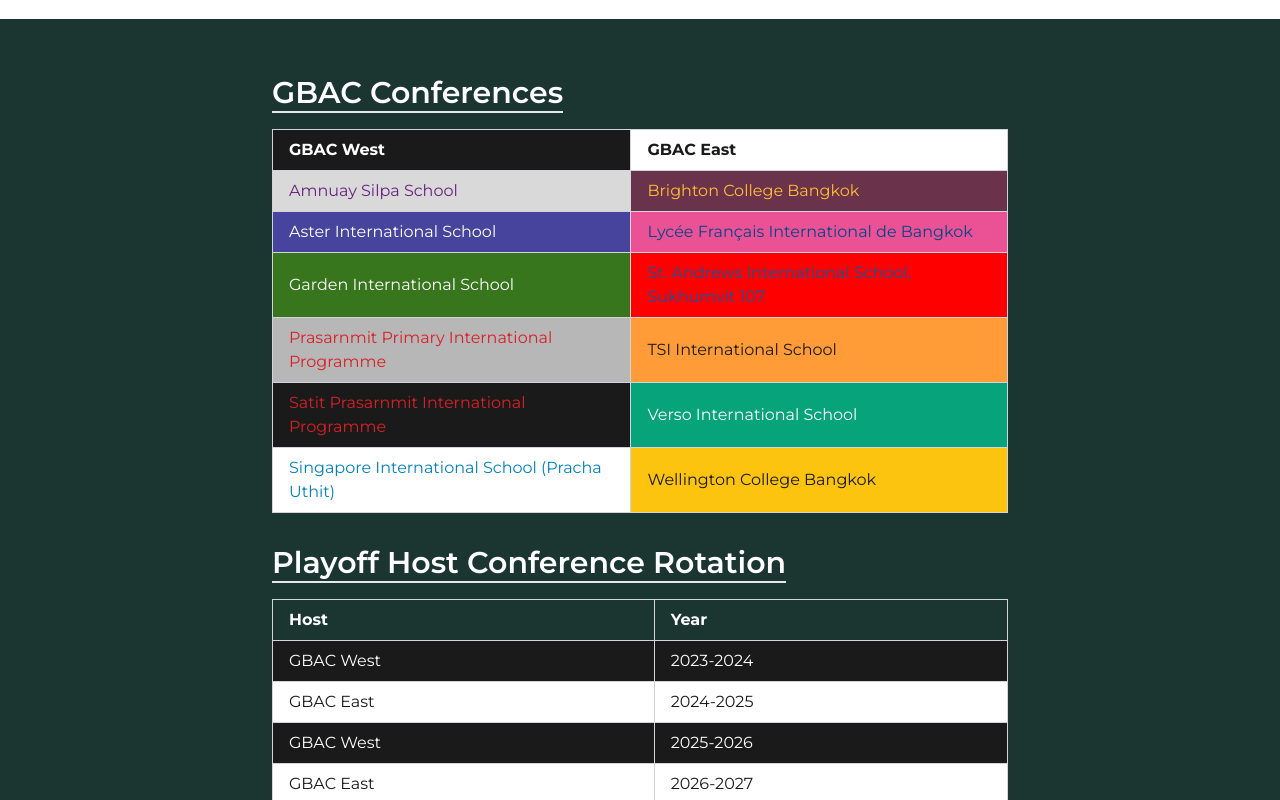
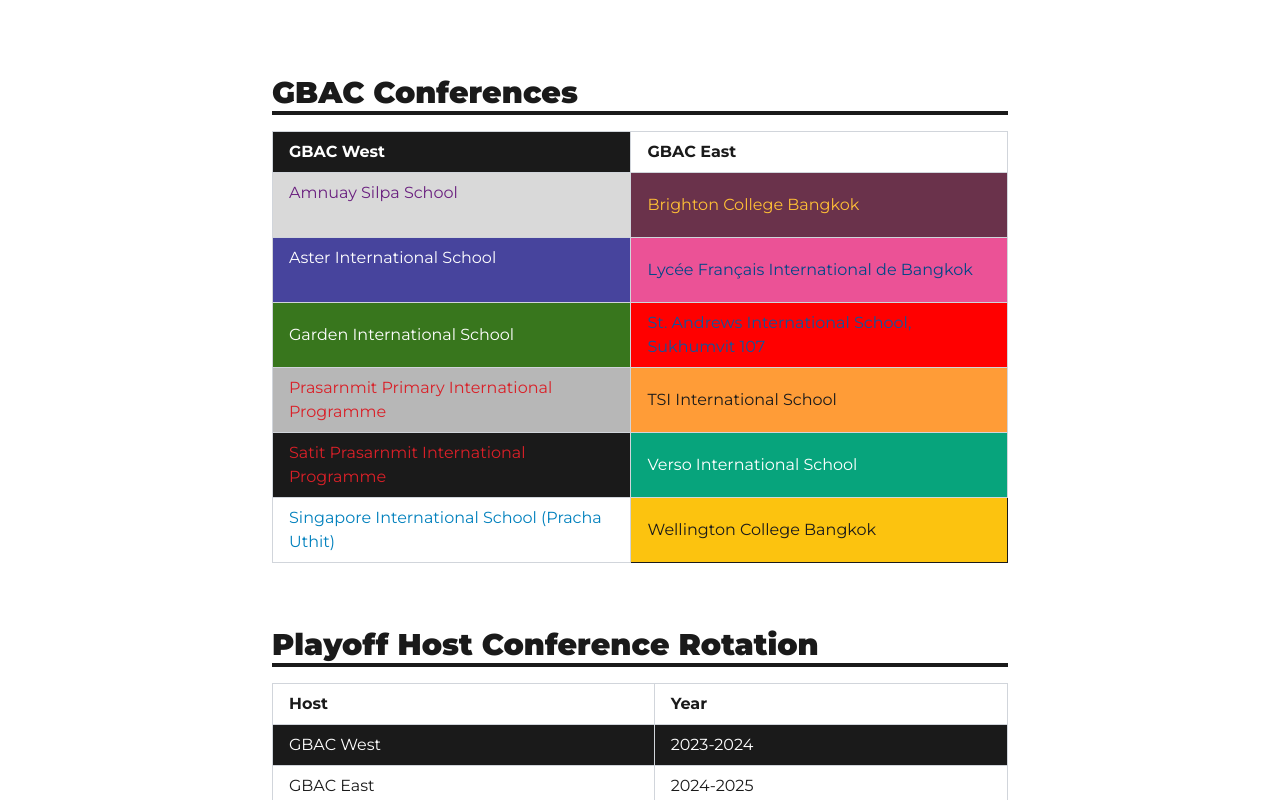
Before and after one commit to lattapanr/GBACSports, a React (Vite) app: page / in a window 1280 px wide. Shown: the part 1720-2520 px from the top of the page. Built offline with nearby package versions, Linux system fonts and the light colour scheme.

Commit message:
stylings changes

```diff
--- a/src/components/GBACConference.jsx
+++ b/src/components/GBACConference.jsx
@@ -1,12 +1,22 @@
+import { motion } from "framer-motion";
+
 const GBACConference = () => {
   return (
-    <div className="bg-green w-full h-full lg:min-h-screen py-10">
-      <div className="bg-green max-w-3xl mx-auto p-4">
+    <div className="w-full h-full lg:min-h-screen">
+      <div className="max-w-3xl mx-auto p-4 mt-10">
         {/* GBAC Conferences Table */}
-        <h2 className="text-2xl text-white md:text-3xl font-semibold mb-4 border-b-2 w-fit">
+        <motion.h2
+          initial={{ width: "50%" }}
+          whileInView={{
+            width: "100%",
+            transition: { delay: 0.2, duration: 0.2 },
+          }}
+          viewport={{ once: false, amount: 0.5 }}
+          className="text-2xl md:text-3xl font-black mb-4 border-b-4 border-black"
+        >
           GBAC Conferences
-        </h2>
-        <div className="overflow-x-auto">
+        </motion.h2>
+        <div className="overflow-x-auto mb-16">
           <table className="table-auto w-full text-left border-collapse border border-gray-300">
             <thead>
               <tr>
@@ -21,7 +31,7 @@
             <tbody>
               <tr>
                 <td className="bg-ans text-ans-purple border border-gray-300 px-4 py-2">
-                  Amnuay Silpa School
+                  Amnuay Silpa School <br /> <br />
                 </td>
                 <td className="bg-bcb text-bcb-yellow border border-gray-300 px-4 py-2">
                   Brighton College Bangkok
@@ -29,7 +39,7 @@
               </tr>
               <tr>
                 <td className="bg-ast text-white border border-gray-300 px-4 py-2">
-                  Aster International School
+                  Aster International School <br /> <br />
                 </td>
                 <td className="bg-lfib text-lfib-blue border border-gray-300 px-4 py-2">
                   Lycée Français International de Bangkok
@@ -63,7 +73,7 @@
                 <td className="bg-white text-sisb-blue border border-gray-300 px-4 py-2">
                   Singapore International School (Pracha Uthit)
                 </td>
-                <td className="bg-wcib text-black border border-gray-300 px-4 py-2">
+                <td className="bg-wcib text-black border border-black px-4 py-2">
                   Wellington College Bangkok
                 </td>
               </tr>
@@ -72,19 +82,24 @@
         </div>
 
         {/* Playoff Host Conference Rotation Table */}
-        <h2 className="text-xl text-white md:text-3xl font-semibold mt-8 mb-4 border-b-2 w-fit">
+        <motion.h2
+          initial={{ opacity: 0, x: -50 }}
+          whileInView={{
+            opacity: 1,
+            transition: { delay: 0.2, duration: 1 },
+            x: 0,
+          }}
+          viewport={{ once: false, amount: 0.5 }}
+          className="text-2xl md:text-3xl font-black mb-4 border-b-4 border-black"
+        >
           Playoff Host Conference Rotation
-        </h2>
+        </motion.h2>
         <div className="overflow-x-auto">
-          <table className="table-auto w-full text-left border-collapse border border-gray-300">
+          <table className="table-auto w-full text-left border-collapse border border-black">
             <thead>
               <tr>
-                <th className="text-white border border-gray-300 px-4 py-2">
-                  Host
-                </th>
-                <th className="text-white border border-gray-300 px-4 py-2">
-                  Year
-                </th>
+                <th className="border border-gray-300 px-4 py-2">Host</th>
+                <th className="border border-gray-300 px-4 py-2">Year</th>
               </tr>
             </thead>
             <tbody>
--- a/src/components/GoogleMaps.jsx
+++ b/src/components/GoogleMaps.jsx
@@ -14,7 +14,7 @@
 const GoogleMaps = () => {
   const { isLoaded } = useJsApiLoader({
     id: "google-map-script",
-    googleMapsApiKey: import.meta.env.REACT_APP_GOOGLE_MAPS_API_KEY,
+    googleMapsApiKey: import.meta.env.VITE_GOOGLE_MAPS_API_KEY,
   });
 
   const [map, setMap] = React.useState(null);
@@ -50,3 +50,4 @@
 export default GoogleMaps;
 
 //To set up limitation to the website later once the domain is moved to gbacsports.com
+//https://developers.google.com/maps/documentation/javascript/error-messages?utm_source=maps_js&utm_medium=degraded&utm_campaign=keyless#api-key-and-billing-errors
--- a/src/components/Slider.jsx
+++ b/src/components/Slider.jsx
@@ -22,7 +22,7 @@
             <Typography
               variant="h1"
               color="white"
-            className="mb-4 text-[5rem] font-bold drop-shadow-lg md:text-9xl lg:text-10xl"
+              className="mb-4 text-[5rem] font-bold drop-shadow-lg md:text-9xl lg:text-10xl lg:font-extrabold"
             >
               GBAC
             </Typography>
@@ -40,7 +40,6 @@
               variant="h1"
               color="white"
               className="mb-4 text-7xl text-transparent font-roboto-outline drop-shadow-lg md:text-9xl lg:text-10xl"
-
             >
               Sports
             </Typography>
--- a/src/layouts/MainLayout.jsx
+++ b/src/layouts/MainLayout.jsx
@@ -4,7 +4,7 @@
 
 const MainLayout = () => {
   return (
-    <div>
+    <div className="text-black">
       <Navbar />
       <div className="lg:pt-[70.5px]"></div>
       <Outlet />
```
Also changed, not shown: src/pages/AllStarsPage.jsx (+53 -31 lines). Lines whose indentation alone changed are shown as unchanged.
